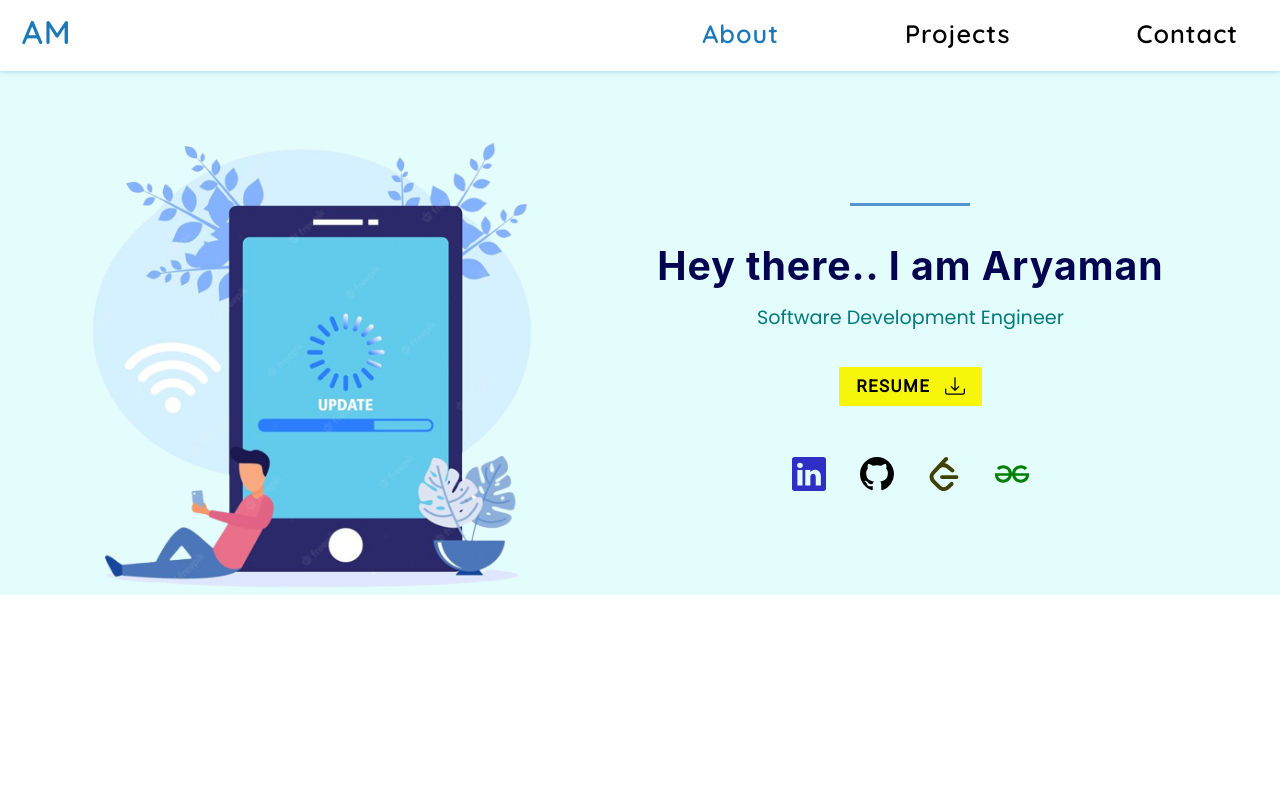
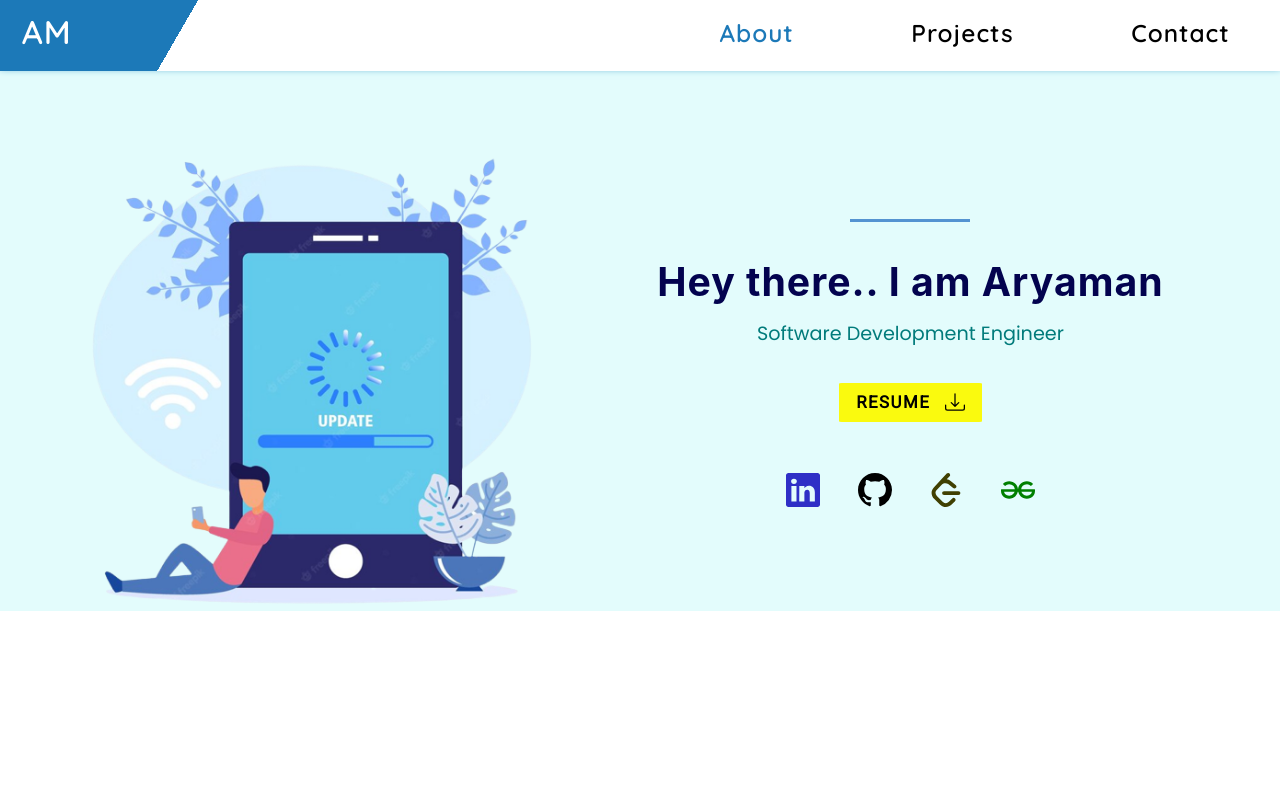
Before and after one commit to AryamanMishra/Portfolio-Website, a React (Create React App) app: page / in a window 1280 px wide. Shown: the top 800 px of the page. Built offline with nearby package versions, Linux system fonts and the light colour scheme.

Commit message:
updated home page

```diff
--- a/src/styles/Home.css
+++ b/src/styles/Home.css
@@ -7,7 +7,7 @@
     background-color: rgba(124, 241, 241, 0.212);
     align-items: center;
     justify-content: center;
-    padding-top: 4em;
+    padding-top: 5em;
 }
 
 .hero-img {
@@ -36,7 +36,7 @@
     display: flex;
 }
 .resume-dl-button {
-    background-color: #f6f60b;
+    background-color: #fafa0e;
     padding: 0.65em 1.2em;
     margin-top: 1.75em;
     border: 0.4px transparent;
@@ -51,7 +51,7 @@
     transition: 0.5s ease;
 }
 .resume-dl-button:hover a{
-    color: #f6f60b;
+    color: #fafa0e;
     transition: 0.2s ease;
 }
 
@@ -73,13 +73,18 @@
 .main-page-links {
     margin-top: 2.5em;
     display: flex;
-    gap: 1.5em;
+    gap: 1.75em;
     padding-top: 0.7em;
 }
 
 .main-page-link-icon {
     padding: 0em 0.3em;
     cursor: pointer;
+}
+
+.main-page-link-icon:hover {
+    transform: scale(1.3);
+    transition: 0.35s ease-in-out;
 }
 
 .la {
--- a/src/styles/Navbar.css
+++ b/src/styles/Navbar.css
@@ -9,25 +9,28 @@
     font-family: 'Quicksand', sans-serif;
     letter-spacing: 1px;
     font-size: 1.05em;
+    background: linear-gradient(120deg, rgb(28, 121, 184) 15%, #fff 15%);
 }
 
 .home-link {
     padding-top: 0.5em;
     padding-bottom: 1em;
     text-decoration: none;
-    color: black;
+    color: white;
     padding-left: 1em;
+    padding-right: 1em;
     font-weight: 800;
     font-size: 1.3em;
+    border-radius: 5%;
 }
-.home-link:hover {
-    color: rgb(28, 121, 184);
-}
+/* .home-link:hover {
+
+} */
 .routes {
     display: flex;
     flex-direction: row;
-    gap: 7.5em;
-    padding-right: 2.5em;
+    gap: 7em;
+    padding-right: 3em;
     padding-top: 1.1em;
     padding-bottom: 1em;
 }
@@ -37,7 +40,7 @@
     color: black;
 }
 .nav-links h1 {
-    font-size: 1.5em;
+    font-size: 1.45em;
     text-transform: capitalize;
 }
 
```
